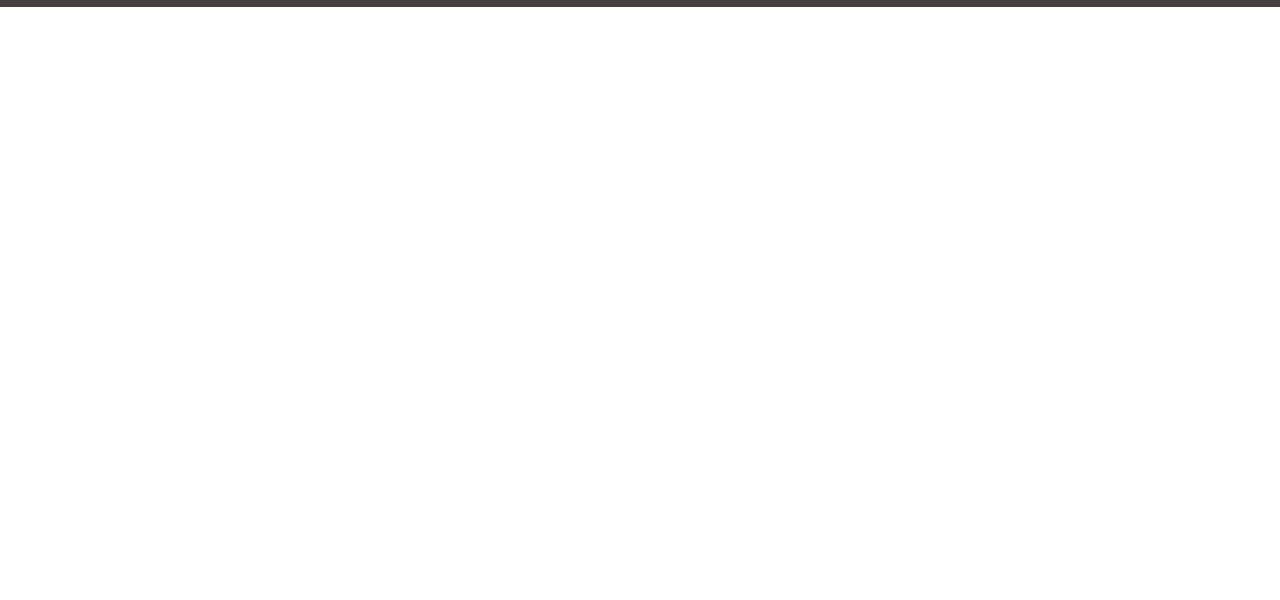
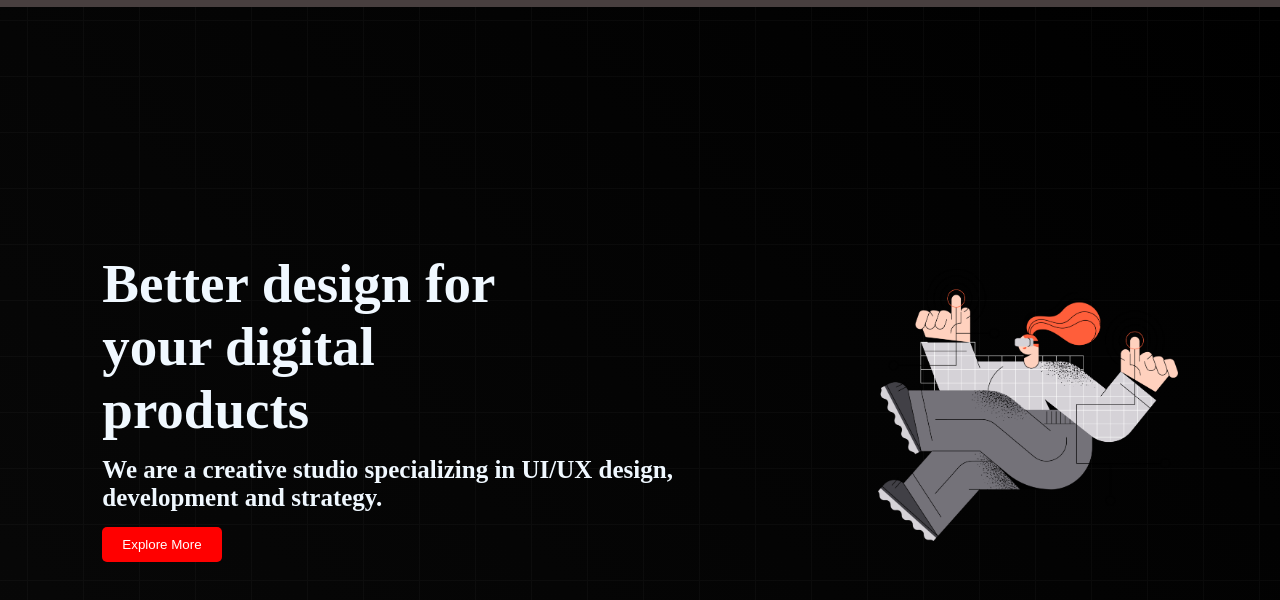
Before and after one commit to apanbarman/digital-products, a plain HTML site: page index.html in a window 1280 px wide. Shown: the part 70-670 px from the top of the page. Drawn offline with Linux system fonts and the light colour scheme.

Commit message:
banner commit

```diff
--- a/index.html
+++ b/index.html
@@ -7,6 +7,7 @@
     <link rel="stylesheet" href="styles/style.css">
 </head>
 <body>
+    <!-- This is a navbar section  -->
     <header>
         <nav>
             <div class="menu-container">
@@ -23,6 +24,21 @@
         </nav>
     </header>
     <main>
+        <div class="banner-container">
+            <div class="banner-text">
+                <h1 class="banner-title">Better design for <br>
+                    your digital <br> products</h1>
+                    <p class="banner-des">We are a creative studio specializing in UI/UX design, <br> development and strategy.
+
+
+                    </p>
+                    <button class="btn">Explore More</button>
+
+            </div>
+            <div class="banner-photo">
+                <img class="banner-img" src="/images/banner.png" alt="">
+            </div>
+        </div>
 
     </main>
     <footer>
--- a/styles/style.css
+++ b/styles/style.css
@@ -15,7 +15,7 @@
 
 .menus{
     display: flex;
-    margin: ;
+
 }
 .logo-img{
     width: 120px;
@@ -31,3 +31,43 @@
 .item:hover{
     color: coral;
 }
+
+.banner-img{
+    width: 300px;
+}
+
+.banner-container{
+    color: aliceblue;
+    display: flex;
+    justify-content: space-around;
+   height: 100vh;
+   align-items: center;
+   background-image: url(/images/background.png),linear-gradient(45deg,rgb(8,8,8), black);
+}
+
+.banner-title{
+    font-size: 55px;
+    font-weight: bold;
+}
+
+.banner-des{
+    font-size: 25px;
+    font-weight: bold;
+    margin-top: 15px;
+    margin-bottom: 15px;
+}
+
+.btn{
+    padding: 10px 20px;
+    background-color:red;
+    color: white;
+    border: none;
+    border-radius: 5px;
+    cursor: pointer;
+}
+
+.btn:hover{
+    color: blue;
+    background-color: wheat;
+
+}
```
